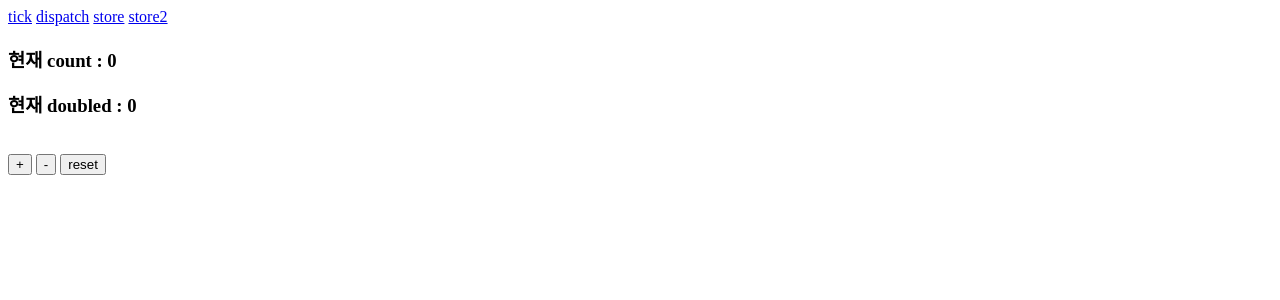
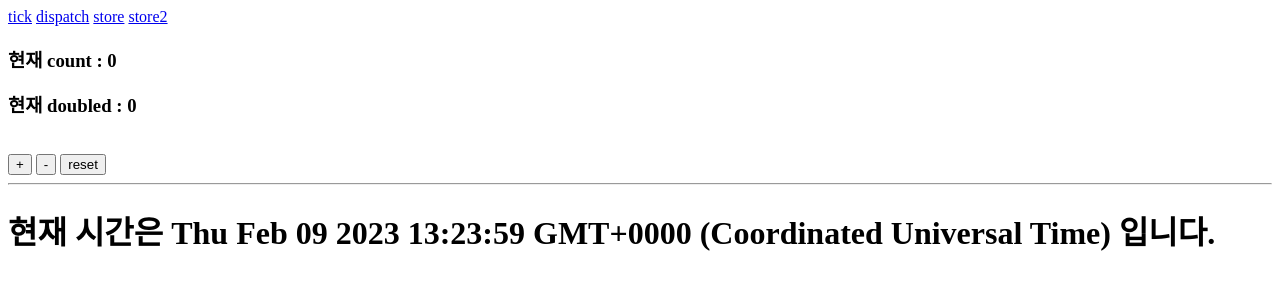
Before and after one commit to mijinyun/tech_study, a SvelteKit app in the folder myreview/: page /store2 in a window 1280 px wide. Shown: the top 300 px of the page. Built offline with nearby package versions, Linux system fonts and the light colour scheme.

Commit message:
study: readable store

```diff
--- a/myreview/src/routes/store2/+page.svelte
+++ b/myreview/src/routes/store2/+page.svelte
@@ -1,5 +1,5 @@
 <script>
-import { count, doubled } from './store'
+import { count, doubled, time } from './store'
 
 </script>
 
@@ -9,3 +9,5 @@ import { count, doubled } from './store'
 <button on:click={count.increment}>+</button>
 <button on:click={count.decrement}>-</button>
 <button on:click={count.reset}>reset</button>
+<hr>
+<h1> 현재 시간은 {$time} 입니다.</h1>
--- a/myreview/src/routes/store2/store.js
+++ b/myreview/src/routes/store2/store.js
@@ -1,4 +1,4 @@
-import { writable, derived } from "svelte/store";
+import { writable, derived, readable } from "svelte/store";
 
 function createCount() {
     const { subscribe, set, update } = writable(0);
@@ -17,3 +17,12 @@ function createCount() {
 
 export const count = createCount();
 export const doubled = derived(count, $count => $count * 2);
+export const time = readable(new Date(), function start(set) {
+    const setTime = setTimeout(() => {
+        set(new Date());
+    },1000);
+
+    return function reset() {
+        clearTimeout(setTime);
+    };
+});
```
